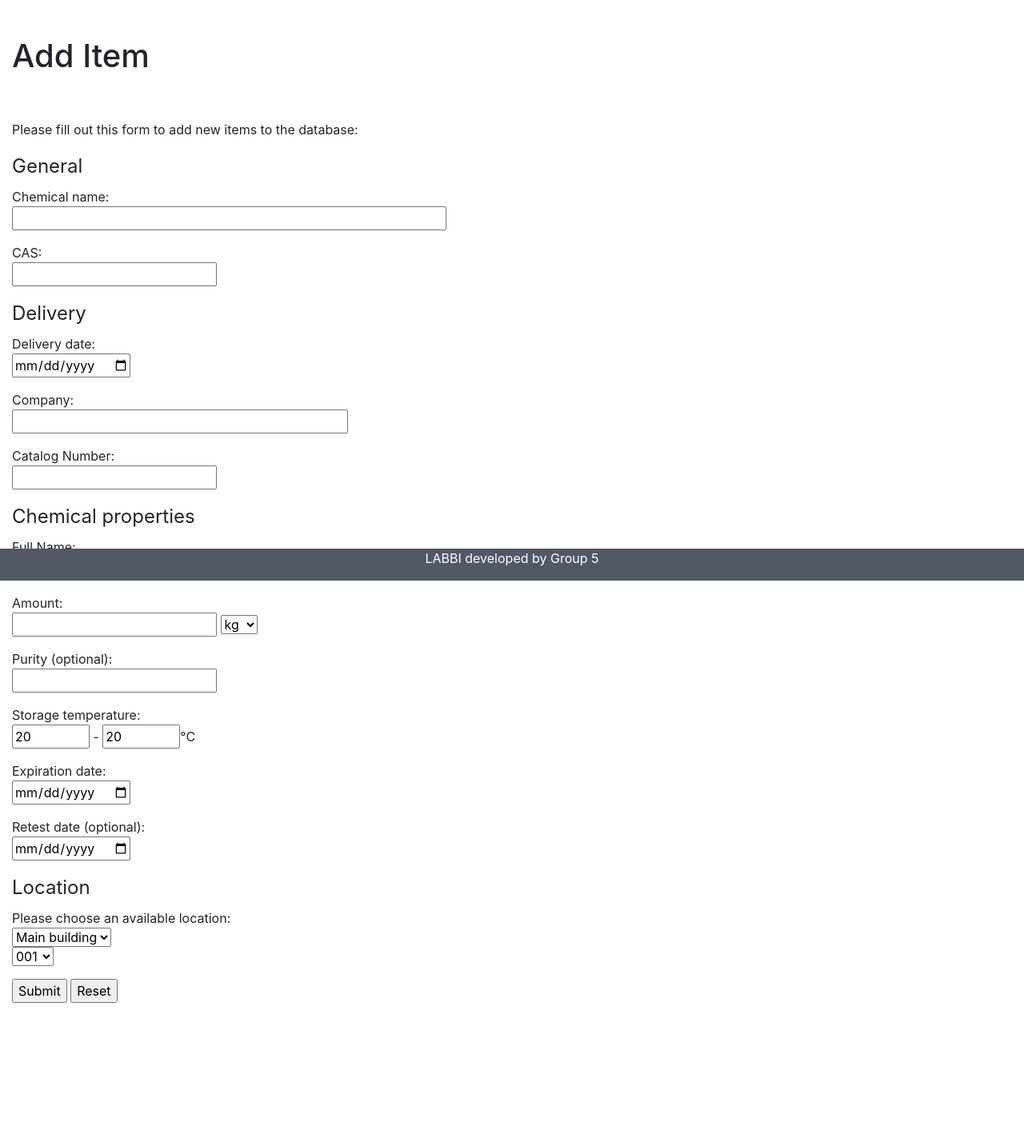
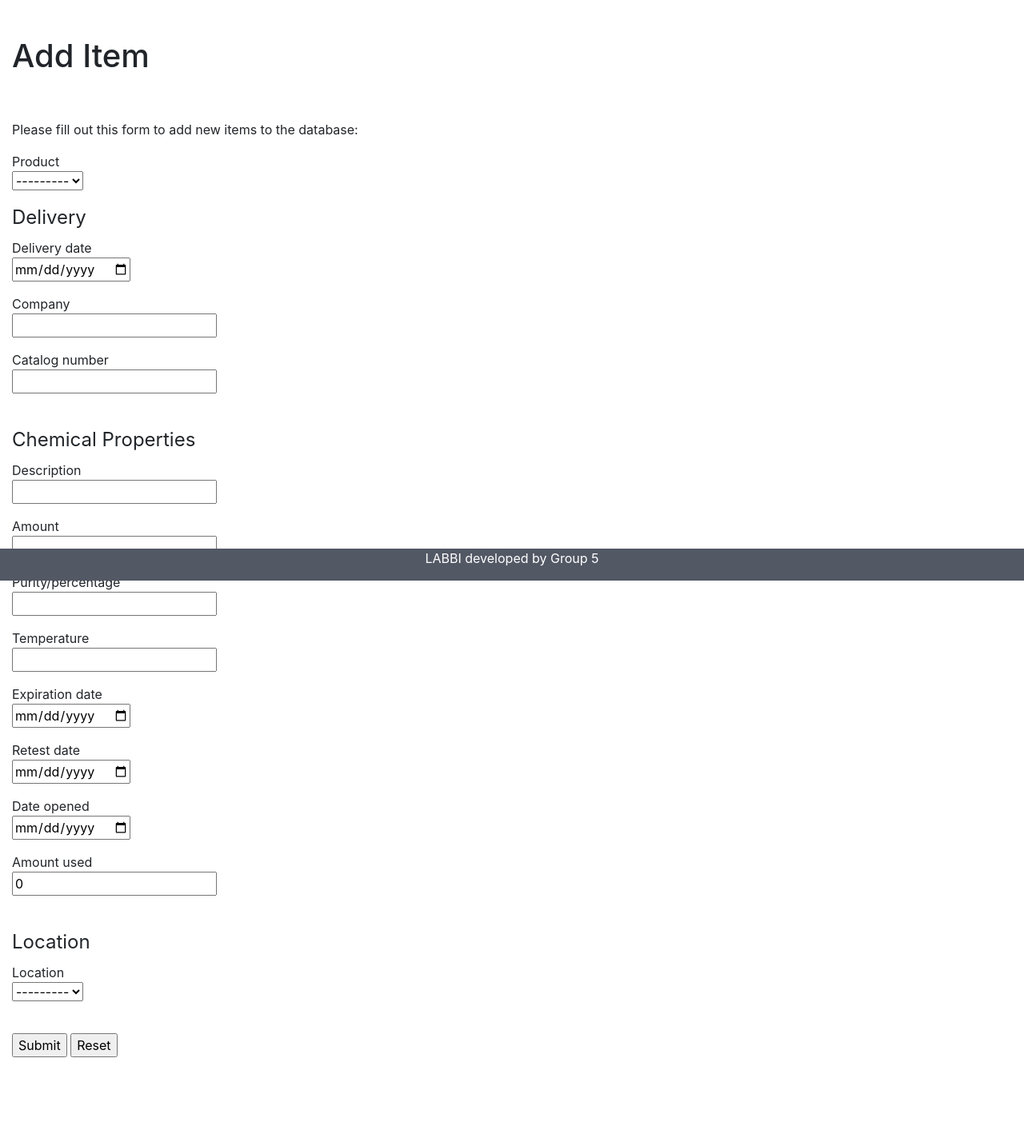
Before and after one commit to CarolinaPB/InfoManagementSystems, a Django app: page /add_item/ in a window 1280 px wide. Shown: the part 74-1492 px from the top of the page at 80% size. Before the commit the page ends 1328 px from the top, so only its background shows below. Run offline with Django 3.2, Linux system fonts and the light colour scheme; the visitor is signed in with stand-in values (Sample User, id 1); data that the repository does not hold is empty; some libraries are stand-ins or nearby versions.

Commit message:
add_item working with date fields now

```diff
--- /dev/null
+++ b/lims_project/labbyims/forms.py
@@ -0,0 +1,16 @@
+from django import forms
+from django.db import models
+from .models import Product_Unit, Product, Location
+from django.forms.widgets import DateInput
+
+
+class Product_UnitForm(forms.ModelForm):
+    class Meta:
+        model = Product_Unit
+        exclude = ['reservation']
+        widgets = {
+            "del_date":DateInput(attrs = {"type":"date"}),
+            "open_date":DateInput(attrs = {"type":"date"}),
+            "exp_date":DateInput(attrs = {"type":"date"}),
+            "ret_date":DateInput(attrs = {"type":"date"}),
+        }
--- a/lims_project/labbyims/models.py
+++ b/lims_project/labbyims/models.py
@@ -1,8 +1,5 @@
-# Create your models here.
-
 from django.db import models
 from django.contrib.auth.models import User
-
 
 
 class Account(models.Model):
@@ -45,21 +42,21 @@ class Product_Unit(models.Model):
     product = models.ForeignKey(Product, on_delete=models.CASCADE)
     location = models.ForeignKey(Location, on_delete=models.CASCADE)
     reservation = models.ManyToManyField(Account, through='Reserve')
-    name = models.CharField(max_length=255)
-    url = models.CharField(max_length=255)
-    is_inactive = models.BooleanField('Archived', null = False)
+    description = models.CharField(max_length=255)
+    is_inactive = models.BooleanField('Archived', default = False)
     del_date = models.DateField('delivery date')
-    open_date = models.DateField('date opened', null=True)
-    exp_date = models.DateField('expiration date', null=True)
-    ret_date = models.DateField('retest date', null=True)
-    purity = models.CharField('purity/percentage', max_length = 255, null=True)
+    open_date = models.DateField('date opened', blank = True)
+    exp_date = models.DateField('expiration date', blank = True)
+    ret_date = models.DateField('retest date', blank = True)
+    purity = models.CharField('purity/percentage', max_length = 255, blank = True)
     init_amount = models.DecimalField('initial amount', max_digits=10, decimal_places=4)
     used_amount = models.DecimalField('amount used', max_digits=10, decimal_places=4, default=0)
     company = models.CharField(max_length=255)
-    cat_num = models.CharField(max_length=255)
+    cat_num = models.CharField('catalog number', max_length=255, blank = True)
     temperature = models.CharField(max_length=12)
+    m_unit = models.CharField('measuring units', max_length=4, blank = True)
     def __str__(self):
-        return self.name
+        return self.description
 
 class Reserve(models.Model):
     user = models.ForeignKey(Account, on_delete=models.CASCADE)
--- a/lims_project/labbyims/templates/labbyims/add_item.html
+++ b/lims_project/labbyims/templates/labbyims/add_item.html
@@ -5,65 +5,40 @@
 <TITLE>Add Item</TITLE>
 <H1>Add Item</H1>
 <br><br>
-
 <P>Please fill out this form to add new items to the database:
-
-<FORM METHOD=post ACTION="http://www.hal.com/sample">
-	<fieldset>
-		<legend>General</legend>
-		<P>Chemical name: <br> <input name="chem_name" size="48">
-		<P>CAS: <br> <input name="CAS">
-	</fieldset>
-
+<form action="" method="POST">
+	{% csrf_token %}
+	<P>{{ form.product.label }} <br> {{ form.product }}  {{ form.product.errors }}
 	<fieldset>
 		<legend>Delivery</legend>
-		<P>Delivery date: <br> <input name="delivery_date" type=date>
-		<P>Company: <br>
-		<input name="company" list="company_list" size="36">
-		<datalist id="company_list">
-			<option value="Sigma-Aldrich">
-			<option value="Merck">
-			<option value="NEB">
-			<option value="Roth">
-		</datalist>
-		<P>Catalog Number: <br> <input name="catalog_number">
+		<P>{{ form.del_date.label }} <br> {{ form.del_date }}  {{ form.del_date.errors }}
+		<P>{{ form.company.label }} <br> {{ form.company }}  {{ form.company.errors }}
+		<P>{{ form.cat_num.label }} <br> {{ form.cat_num }} {{ form.cat_num.errors }}
 	</fieldset>
+	<br>
+	<fieldset>
+		<legend>Chemical Properties</legend>
+		<P>{{ form.description.label }} <br> {{ form.description }}  {{ form.description.errors }}
+		<P>Amount <br> {{ form.init_amount }}  {{ form.init_amount.errors }}
+		<P>{{ form.purity.label }} <br> {{ form.purity }}  {{ form.del_date.errors }}
+		<P>{{ form.temperature.label }} <br> {{ form.temperature }}  {{ form.temperature.errors }}
+		<P>{{ form.exp_date.label }} <br> {{ form.exp_date }}  {{ form.exp_date.errors }}
+		<P>{{ form.ret_date.label }} <br> {{ form.ret_date }}  {{ form.ret_date.errors }}
+        <P>{{ form.open_date.label }} <br> {{ form.open_date }}  {{ form.open_date.errors }}
+        <P>{{ form.used_amount.label }} <br> {{ form.used_amount }}  {{ form.used_amount.errors }}
+	</fieldset>
+    <br>
+    <fieldset>
+		<legend>Location</legend>
+        <P>{{ form.location.label }} <br> {{ form.location }}  {{ form.location.errors }}
+    </fieldset>
+	<br>
 
-	<fieldset>
-		<legend>Chemical properties</legend>
-		<P>Full Name: <br> <input name="full_chem_name" size="48">
-		<P>Amount: <br> <input name="amount">
-		<select name="amount_unit">
-			<option value="kg">kg</option>
-			<option value="l">l</option>
-			<option value="g">g</option>
-			<option value="ml">ml</option>
-			<option value="mg">mg</option>
-			<option value="µl">µl</option>
-			<option value="µg">µg</option>
-		</select>
-		<P>Purity (optional): <br> <input name="purity">
-		<P>Storage temperature: <br> <input type="number" name="temp_min" min="-80" max="40" value="20"> -
-		<input type="number" name="temp_max" min="-80" max="40" value="20">°C
-		<P>Expiration date: <br> <input name="expiration_date" type=date>
-		<P>Retest date (optional): <br> <input name="retest_date" type=date>
-	</fieldset>
+    <input type="submit" value="Submit">  <input type="reset" value="Reset">
+    <br><br><br><br><br>
 
-	<fieldset>
-		<legend>Location</legend>
-		<P>Please choose an available location: <br>
-		<select name="building">
-			<option value="Main building">Main building</option>
-			<option value="Research lab">Research lab</option>
-		</select> <br>
-		<select name="room">
-			<option value="001">001</option>
-			<option value="002">002</option>
-			<option value="131">131</option>
-		</select>
-		</select>
-	</fieldset>
+</form>
 
-<P><INPUT TYPE=SUBMIT value="Submit"> <INPUT TYPE=RESET value="Reset">
-</FORM>
+
+
 {% endblock content %}
--- a/lims_project/labbyims/templates/labbyims/base.html
+++ b/lims_project/labbyims/templates/labbyims/base.html
@@ -20,7 +20,7 @@
     <header class="site-header">
         <nav class="navbar navbar-expand navbar-dark bg-dark fixed-top">
             <div class="container-fluid">
-                <a class="navbar-brand mr-4" href="#">Labby</a>
+                <a class="navbar-brand mr-4" href="/home/">Labby</a>
                 <button class="navbar-toggler" type="button" data-toggle="collapse" data-target="#navbarToggle" aria-controls="navbarToggle" aria-expanded="false" aria-label="Toggle navigation">
                 <span class="navbar-toggler-icon"></span>
                 </button>
@@ -36,7 +36,7 @@
                         value="{{search_term}}">
                         <button class="btn my-2 my-sm-0" type="submit">Search</button>
                     </form>
-                    <a class="nav-item nav-link" href="#">Add unit</a>
+                    <a class="nav-item nav-link" href="/add_item/">Add unit</a>
                     <div class="dropdown">
                         <button class="dropbtn my-2 my-sm-0">User<i class="fa fa-caret-down"></i></button>
                         <div class="dropdown-content">
--- a/lims_project/labbyims/views.py
+++ b/lims_project/labbyims/views.py
@@ -4,6 +4,9 @@ from django.shortcuts import render
 from django.http import HttpResponse
 
 from django.views import View
+from .forms import Product_UnitForm
+from .models import Product_Unit
+
 
 def home(request):
     return render(request, 'labbyims/home_afterlogin.html')
@@ -15,7 +18,19 @@ def add_product(request):
 	return render(request, 'labbyims/add_product.html')
 
 def add_item(request):
-	return render(request, 'labbyims/add_item.html')
+    if request.method == "POST":
+        form = Product_UnitForm(request.POST or None)
+        if form.is_valid():
+            form.save(commit=True)
+            return render(request, 'labbyims/home_afterlogin.html')
+        else:
+            print(form.errors)
+    else:
+        form = Product_UnitForm()
+
+    context = {'form': form}
+    return render(request, 'labbyims/add_item.html', context)
+
 
 class search_results(View):
 
```
Also changed, not shown: lims_project/labbyims/migrations/0002_auto_20190215_1805.py (added), lims_project/labbyims/migrations/0003_auto_20190215_1823.py (added), lims_project/labbyims/migrations/0004_auto_20190218_1626.py (added).
